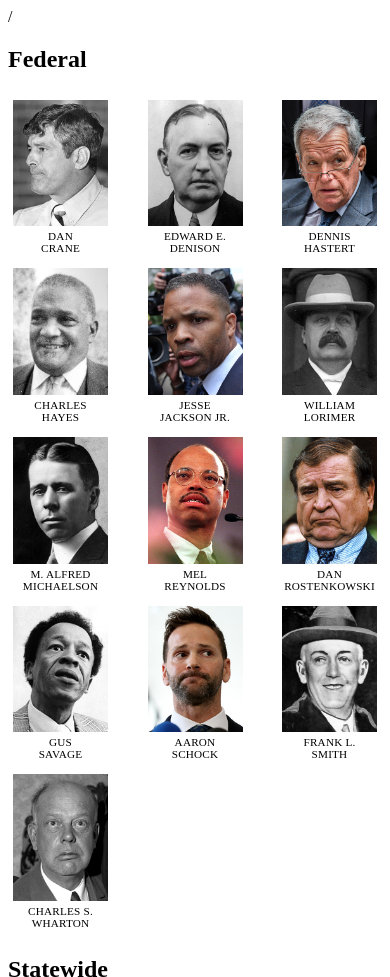
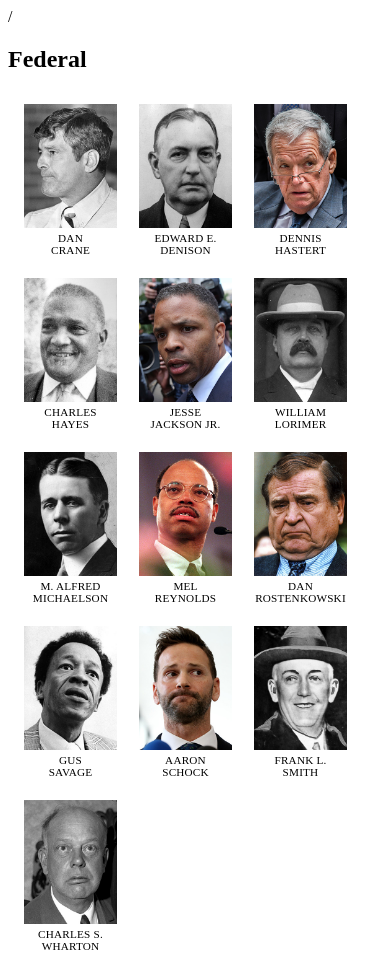
Before and after one commit to krumorechicagotribune/politics-chicago, a plain HTML site: page index.html in a window 390 px wide. Shown: the top 977 px of the page. Drawn offline with Linux system fonts and the light colour scheme.

Commit message:
Update index.html

```diff
--- a/index.html
+++ b/index.html
@@ -47,16 +47,15 @@
 
         @media (max-width:550px) {
             .pol-grid .flex-container {
-                justify-content: space-between;
                 margin: 0 5px;
             }
 
             .pol-grid .flex-items {
-                padding: 7px 0;
+                padding: 11px;
             }
 
             .pol-grid img {
-                width: 95px;
+                width: 93px;
             }
 
         }
```
